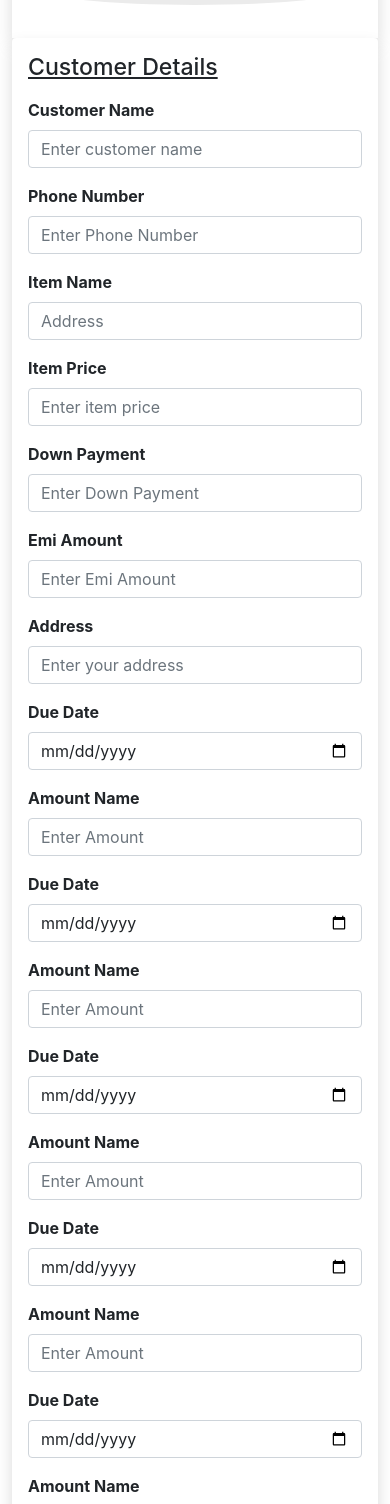
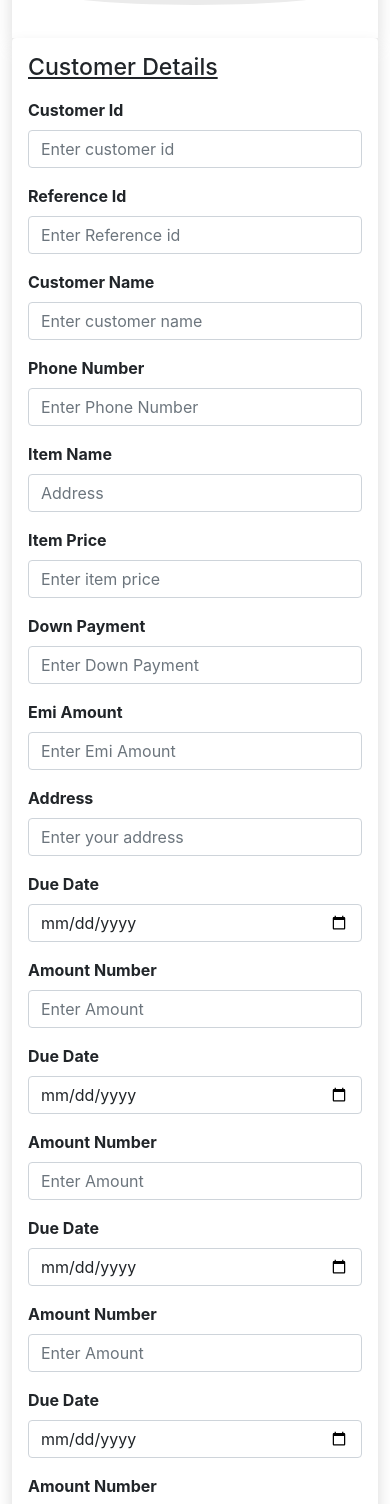
Before and after one commit to ayushjain27/appdesign, a React (Create React App) app: page / in a window 390 px wide. Shown: the part 464-1968 px from the top of the page. Built offline with nearby package versions, Linux system fonts and the light colour scheme.

Commit message:
Modified

```diff
--- a/src/components/Dashboard/Dashboard.jsx
+++ b/src/components/Dashboard/Dashboard.jsx
@@ -2,20 +2,20 @@ import React, { useState } from 'react';
 import { useNavigate } from 'react-router-dom';
 
 const Dashboard = (props) => {
-    const [detail, setDetail] = useState({ name: "", phone_number: "", address: "", item_name: "", item_price: "", down_payment:"", emi_amount:"", due_1: "", amount_1:"", due_2: "", amount_2:"", due_3: "", amount_3:"", due_4: "", amount_4:"", due_5: "", amount_5:"", associate_1: "", phone_number_1: "", address_1: "", associate_2: "", phone_number_2: "", address_2: "", associate_3: "", phone_number_3: "", address_3: "" });
+    const [detail, setDetail] = useState({ customer_id: "", reference_id: "", name: "", phone_number: "", address: "", item_name: "", item_price: "", down_payment: "", emi_amount: "", due_1: "", amount_1: "", due_2: "", amount_2: "", due_3: "", amount_3: "", due_4: "", amount_4: "", due_5: "", amount_5: "", associate_1: "", phone_number_1: "", address_1: "", associate_2: "", phone_number_2: "", address_2: "", associate_3: "", phone_number_3: "", address_3: "" });
     const navigate = useNavigate();
 
     const handleSubmit = async (e) => {
         if (localStorage.getItem('token')) {
             e.preventDefault();
-            const { name, phone_number, address, item_name, item_price, down_payment, emi_amount, due_1, amount_1, due_2, amount_2, due_3, amount_3, due_4, amount_4, due_5, amount_5, associate_1, phone_number_1, address_1, associate_2, phone_number_2, address_2, associate_3, phone_number_3, address_3 } = detail;
+            const { customer_id, reference_id, name, phone_number, address, item_name, item_price, down_payment, emi_amount, due_1, amount_1, due_2, amount_2, due_3, amount_3, due_4, amount_4, due_5, amount_5, associate_1, phone_number_1, address_1, associate_2, phone_number_2, address_2, associate_3, phone_number_3, address_3 } = detail;
             const response = await fetch("http://localhost:5000/api/details/adddetail", {
                 method: 'POST',
                 headers: {
                     'Content-Type': 'application/json',
                     'auth-token': localStorage.getItem('token')
                 },
-                body: JSON.stringify({ name, phone_number, address, item_name, item_price, down_payment, emi_amount, due_1, amount_1, due_2, amount_2, due_3, amount_3, due_4, amount_4, due_5, amount_5, associate_1, phone_number_1, address_1, associate_2, phone_number_2, address_2, associate_3, phone_number_3, address_3 })
+                body: JSON.stringify({ customer_id, reference_id, name, phone_number, address, item_name, item_price, down_payment, emi_amount, due_1, amount_1, due_2, amount_2, due_3, amount_3, due_4, amount_4, due_5, amount_5, associate_1, phone_number_1, address_1, associate_2, phone_number_2, address_2, associate_3, phone_number_3, address_3 })
             });
             const json = await response.json();
             console.log(json);
@@ -61,6 +61,34 @@ const Dashboard = (props) => {
                         <div className="card-body">
                             <form>
                                 <h3 className="mb-3 text-decoration-underline">Customer Details</h3>
+                                <div className="row">
+                                    <div className="col-md-6">
+                                        <div className="mb-3">
+                                            <label className="form-label fw-bold">Customer Id</label>
+                                            <input
+                                                type="number"
+                                                className="form-control"
+                                                id="customer_id"
+                                                name="customer_id"
+                                                onChange={onChange}
+                                                placeholder='Enter customer id'
+                                            />
+                                        </div>
+                                    </div>
+                                    <div className="col-md-6">
+                                        <div className="mb-3">
+                                            <label className="form-label fw-bold">Reference Id</label>
+                                            <input
+                                                type="number"
+                                                className="form-control"
+                                                id="reference_id"
+                                                name="reference_id"
+                                                onChange={onChange}
+                                                placeholder='Enter Reference id'
+                                            />
+                                        </div>
+                                    </div>
+                                </div>
                                 <div className="row">
                                     <div className="col-md-4">
                                         <div className="mb-3">
@@ -173,7 +201,7 @@ const Dashboard = (props) => {
                                     </div>
                                     <div className="col-md-6">
                                         <div className="mb-3">
-                                            <label className="form-label fw-bold">Amount Name</label>
+                                            <label className="form-label fw-bold">Amount Number</label>
                                             <input
                                                 type="number"
                                                 className="form-control"
@@ -200,7 +228,7 @@ const Dashboard = (props) => {
                                     </div>
                                     <div className="col-md-6">
                                         <div className="mb-3">
-                                            <label className="form-label fw-bold">Amount Name</label>
+                                            <label className="form-label fw-bold">Amount Number</label>
                                             <input
                                                 type="number"
                                                 className="form-control"
@@ -227,7 +255,7 @@ const Dashboard = (props) => {
                                     </div>
                                     <div className="col-md-6">
                                         <div className="mb-3">
-                                            <label className="form-label fw-bold">Amount Name</label>
+                                            <label className="form-label fw-bold">Amount Number</label>
                                             <input
                                                 type="number"
                                                 className="form-control"
@@ -254,7 +282,7 @@ const Dashboard = (props) => {
                                     </div>
                                     <div className="col-md-6">
                                         <div className="mb-3">
-                                            <label className="form-label fw-bold">Amount Name</label>
+                                            <label className="form-label fw-bold">Amount Number</label>
                                             <input
                                                 type="number"
                                                 className="form-control"
@@ -281,7 +309,7 @@ const Dashboard = (props) => {
                                     </div>
                                     <div className="col-md-6">
                                         <div className="mb-3">
-                                            <label className="form-label fw-bold">Amount Name</label>
+                                            <label className="form-label fw-bold">Amount Number</label>
                                             <input
                                                 type="number"
                                                 className="form-control"
--- a/src/components/Display/Display.jsx
+++ b/src/components/Display/Display.jsx
@@ -33,14 +33,16 @@ const Display = () => {
     return (
         <>
             <div className='container my-3'>
-                <div className="row my-3">
+                <div className="row">
                     {data.map((item) => {
                         return (
                             <>
-                                <div className="col-md-4">
+                                <div className="col-md-4 my-3">
                                     <div class={`${style.card} card`}>
                                         <img src="./Images/login.svg" class="card-img-top" alt="..." />
                                         <div class="card-body">
+                                            <h5 class="card-title">Customer_Id: {item.customer_id}</h5>
+                                            <h5 class="card-title">Reference_Id: {item.reference_id}</h5>
                                             <h5 class="card-title">Name: {item.name}</h5>
                                             <h5 class="card-title">Phone Number: {item.phone_number}</h5>
                                             <h5 class="card-title">Item Name: {item.name}</h5>
--- a/src/components/SearchBar/SearchBar.jsx
+++ b/src/components/SearchBar/SearchBar.jsx
@@ -18,23 +18,23 @@ const SearchBar = () => {
         });
 
         const json = await response.json();
-        console.log(json);
+        // console.log(json);
         setData(json);
     }
 
     useEffect(() => {
-        if(localStorage.getItem('token')){
+        if (localStorage.getItem('token')) {
             getDetails();
         }
-        else{
+        else {
             navigate("/login");
         }
     }, [])
 
     const onChange = (event) => {
         const search = event.target.value;
-        const newFilter = data.filter((value)=>{
-            return value.due_1.includes(search) || value.due_2.includes(search) || value.due_3.includes(search) || value.due_1.includes(search) || value.due_1.includes(search);
+        const newFilter = data.filter((value) => {
+            return value.item_price.includes(search) || value.due_1.includes(search) || value.due_2.includes(search) || value.due_3.includes(search) || value.due_4.includes(search) || value.due_5.includes(search);
         })
         setFilter(newFilter);
         console.log("Ayush");
@@ -57,14 +57,16 @@ const SearchBar = () => {
                 </div>
             </div>
             <div className='container my-3'>
-                <div className="row my-3">
+                <div className="row">
                     {filter.map((item) => {
                         return (
                             <>
-                                <div className="col-md-4">
+                                <div className="col-md-4 my-3">
                                     <div class={`${styles.cards} card`}>
                                         <img src="./Images/login.svg" class="card-img-top" alt="..." />
                                         <div class="card-body">
+                                            <h5 class="card-title">Customer_Id: {item.customer_id}</h5>
+                                            <h5 class="card-title">Reference_Id: {item.reference_id}</h5>
                                             <h5 class="card-title">Name: {item.name}</h5>
                                             <h5 class="card-title">Phone Number: {item.phone_number}</h5>
                                             <h5 class="card-title">Item Name: {item.name}</h5>
```
Also changed, not shown: 2 other files (tests, documents, lock files or other folders). Lines whose indentation alone changed are shown as unchanged.
